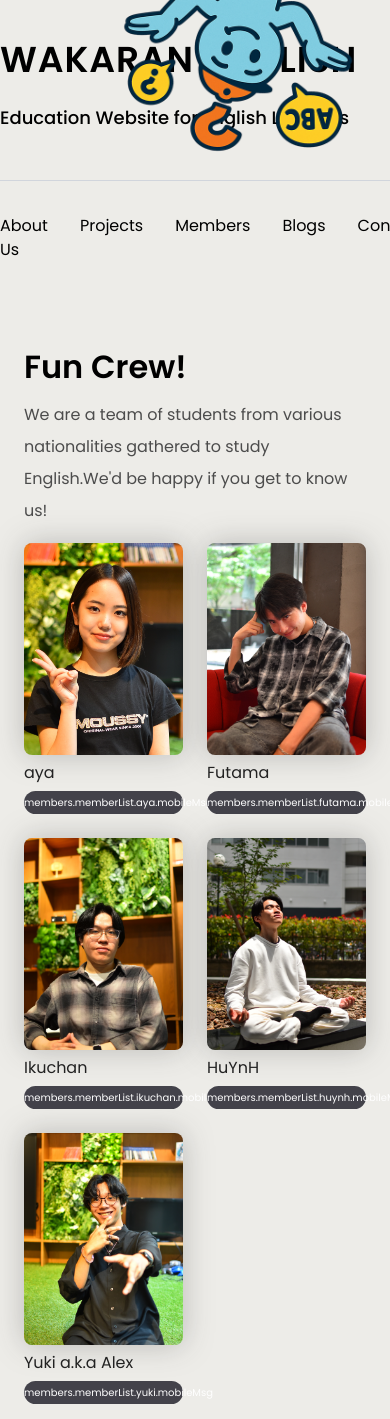
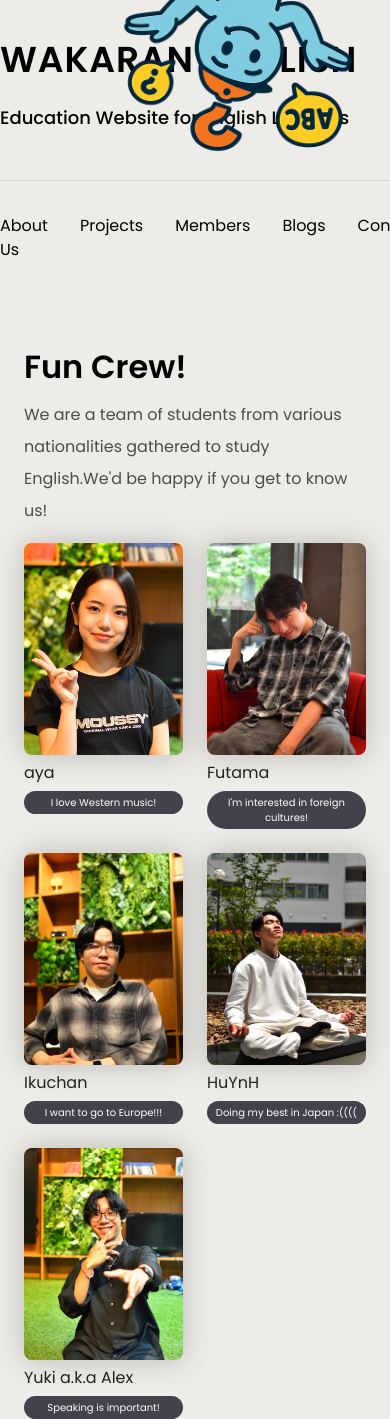
Before and after one commit to huynhnguyen1906/wakaran-english, a Next.js app: page /en in a window 390 px wide. Shown: the top 1419 px of the page. Built offline with nearby package versions, Linux system fonts and the light colour scheme.

Commit message:
mobilemsg追加

```diff
--- a/messages/cn.json
+++ b/messages/cn.json
@@ -47,6 +47,7 @@
                 "imgAlt": "aya的照片",
                 "name": "aya",
                 "msg": "我超爱西洋音乐！也想去海外旅行！",
+                "mobileMsg": "我超爱西洋音乐！",
                 "tags": ["兵库县", "女性", "ESFJ"]
             },
             "futama": {
@@ -54,6 +55,7 @@
                 "imgAlt": "Futama的照片",
                 "name": "Futama",
                 "msg": "我对海外文化很感兴趣！",
+                "mobileMsg": "我对海外文化很感兴趣！",
                 "tags": ["兵库县", "男性", "ENFP"]
             },
             "ikuchan": {
@@ -61,6 +63,7 @@
                 "imgAlt": "Ikuchan的照片",
                 "name": "Ikuchan",
                 "msg": "我想去欧洲！！！",
+                "mobileMsg": "我想去欧洲！！！",
                 "tags": ["冲绳县", "男性", "INFP"]
             },
             "huynh": {
@@ -68,6 +71,7 @@
                 "imgAlt": "HuYnH的照片",
                 "name": "HuYnH",
                 "msg": "在日本生活已经竭尽全力了 :((((",
+                "mobileMsg": "在日本竭尽全力 :((((",
                 "tags": ["越南", "男性", "ENTP"]
             },
             "yuki": {
@@ -75,6 +79,7 @@
                 "imgAlt": "Yuki的照片",
                 "name": "Yuki a.k.a Alex",
                 "msg": "学习语言时最重要的是「Speaking」！",
+                "mobileMsg": "Speaking最重要！",
                 "tags": ["缅甸", "男性", "ENFJ"]
             }
         }
--- a/messages/en.json
+++ b/messages/en.json
@@ -47,6 +47,7 @@
                 "imgAlt": "Photo of aya",
                 "name": "aya",
                 "msg": "I love Western music! I want to travel abroad too!",
+                "mobileMsg": "I love Western music!",
                 "tags": ["Hyogo", "Female", "ESFJ"]
             },
             "futama": {
@@ -54,6 +55,7 @@
                 "imgAlt": "Photo of Futama",
                 "name": "Futama",
                 "msg": "I'm interested in foreign cultures!",
+                "mobileMsg": "I'm interested in foreign cultures!",
                 "tags": ["Hyogo", "Male", "ENFP"]
             },
             "ikuchan": {
@@ -61,6 +63,7 @@
                 "imgAlt": "Photo of Ikuchan",
                 "name": "Ikuchan",
                 "msg": "I want to go to Europe!!!",
+                "mobileMsg": "I want to go to Europe!!!",
                 "tags": ["Okinawa", "Male", "INFP"]
             },
             "huynh": {
@@ -68,6 +71,7 @@
                 "imgAlt": "Photo of HuYnH",
                 "name": "HuYnH",
                 "msg": "I'm doing my best to live in Japan :((((",
+                "mobileMsg": "Doing my best in Japan :((((",
                 "tags": ["Vietnam", "Male", "ENTP"]
             },
             "yuki": {
@@ -75,6 +79,7 @@
                 "imgAlt": "Photo of Yuki",
                 "name": "Yuki a.k.a Alex",
                 "msg": "The most important thing when studying languages is 'Speaking'!",
+                "mobileMsg": "Speaking is important!",
                 "tags": ["Myanmar", "Male", "ENFJ"]
             }
         }
--- a/messages/vi.json
+++ b/messages/vi.json
@@ -47,6 +47,7 @@
                 "imgAlt": "Ảnh của aya",
                 "name": "aya",
                 "msg": "Tôi rất yêu nhạc phương Tây! Tôi cũng muốn đi du lịch nước ngoài!",
+                "mobileMsg": "Tôi rất yêu nhạc phương Tây!",
                 "tags": ["Hyogo", "Nữ", "ESFJ"]
             },
             "futama": {
@@ -54,6 +55,7 @@
                 "imgAlt": "Ảnh của Futama",
                 "name": "Futama",
                 "msg": "Tôi quan tâm đến văn hóa nước ngoài!",
+                "mobileMsg": "Tôi quan tâm đến văn hóa nước ngoài!",
                 "tags": ["Hyogo", "Nam", "ENFP"]
             },
             "ikuchan": {
@@ -61,6 +63,7 @@
                 "imgAlt": "Ảnh của Ikuchan",
                 "name": "Ikuchan",
                 "msg": "Tôi muốn đến châu Âu!!!",
+                "mobileMsg": "Tôi muốn đến châu Âu!!!",
                 "tags": ["Okinawa", "Nam", "INFP"]
             },
             "huynh": {
@@ -68,6 +71,7 @@
                 "imgAlt": "Ảnh của HuYnH",
                 "name": "HuYnH",
                 "msg": "Tôi đang cố gắng hết sức để sống ở Nhật Bản :((((",
+                "mobileMsg": "Cố gắng sống ở Nhật :((((",
                 "tags": ["Việt Nam", "Nam", "ENTP"]
             },
             "yuki": {
@@ -75,6 +79,7 @@
                 "imgAlt": "Ảnh của Yuki",
                 "name": "Yuki a.k.a Alex",
                 "msg": "Điều quan trọng nhất khi học ngôn ngữ là 'Nói'!",
+                "mobileMsg": "Nói là quan trọng!",
                 "tags": ["Myanmar", "Nam", "ENFJ"]
             }
         }
--- a/src/components/MemberCard.tsx
+++ b/src/components/MemberCard.tsx
@@ -29,7 +29,7 @@ export default function MemberCard() {
                         <h3 className='text-main-color my-1.5 text-base font-normal'>
                             {t(`memberList.${memberKey}.name`)}
                         </h3>
-                        <p className='most-white on-color rounded-3xl py-1 text-center text-[10px]'>
+                        <p className='on-color most-white rounded-3xl py-1 text-center text-[10px]'>
                             {t(`memberList.${memberKey}.mobileMsg`)}
                         </p>
                     </div>
@@ -64,7 +64,7 @@ export default function MemberCard() {
                                         {t.raw(`memberList.${memberKey}.tags`).map((tag: string, tagIndex: number) => (
                                             <li
                                                 key={tagIndex}
-                                                className='most-white on-color md:rounded-[80px] md:px-5 md:py-1.5 md:text-base'
+                                                className='on-color most-white md:rounded-[80px] md:px-5 md:py-1.5 md:text-base'
                                             >
                                                 #{tag}
                                             </li>
```
